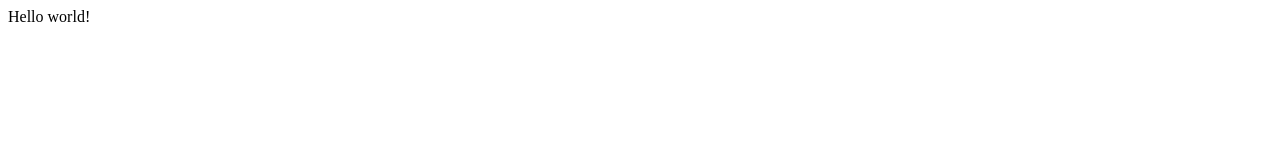
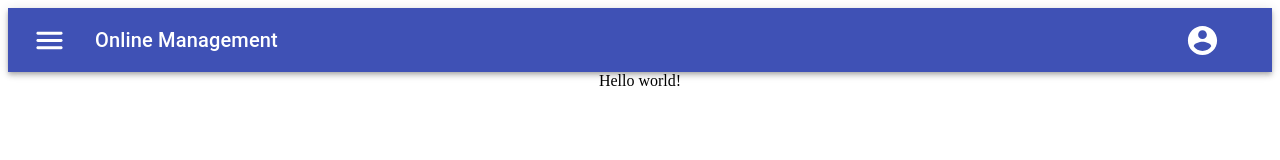
Before and after one commit to quantummm/gastby-react, a Gatsby site: page / in a window 1280 px wide. Built offline with nearby package versions, Linux system fonts and the light colour scheme; Gatsby itself is replaced by a stand-in of ours.

Commit message:
add a header

```diff
--- /dev/null
+++ b/src/App.js
@@ -0,0 +1,14 @@
+import React from 'react';
+import Header from './component/Header/Header';
+//import Signin from './signin';
+
+function App() {
+  return (
+    <div className="App">
+      <Header />
+      {/* <Signin /> */}
+    </div>
+  );
+}
+
+export default App;
--- /dev/null
+++ b/src/component/Header/Header.js
@@ -0,0 +1,49 @@
+import React from "react";
+import AppBar from "@material-ui/core/AppBar";
+import { makeStyles } from "@material-ui/core/styles";
+import { Toolbar, IconButton, Typography } from "@material-ui/core";
+import MenuRoundedIcon from "@material-ui/icons/MenuRounded";
+import AccountCircleRoundedIcon from "@material-ui/icons/AccountCircleRounded";
+
+const useStyles = makeStyles((theme) => ({
+  menuButton: {
+    marginRight: theme.spacing(2),
+  },
+  title: {
+    flexGrow: 1,
+  },
+}));
+
+function Header() {
+  const classes = useStyles();
+  return (
+    <div className="header">
+      <header></header>
+      <AppBar position="static">
+        <Toolbar>
+          <IconButton
+            edge="start"
+            className={classes.menuButton}
+            color="inherit"
+            aria-label="menu"
+          >
+            <MenuRoundedIcon fontSize="large" />
+          </IconButton>
+          <Typography variant="h6" className={classes.title}>
+            Online Management
+          </Typography>
+          <IconButton
+            edge="end"
+            className={classes.menuButton}
+            color="inherit"
+            aria-label="account"
+          >
+            <AccountCircleRoundedIcon fontSize="large" />
+          </IconButton>
+        </Toolbar>
+      </AppBar>
+    </div>
+  );
+}
+
+export default Header;
--- a/src/pages/index.js
+++ b/src/pages/index.js
@@ -1,5 +1,13 @@
-import React from "react"
+import React from "react";
+import App from "../App";
 
 export default function Home() {
-  return <div>Hello world!</div>
+  return (
+    <div>
+      <div>
+        <App />
+      </div>
+      <div style={{ textAlign: "center" }}>Hello world!</div>
+    </div>
+  );
 }
```
